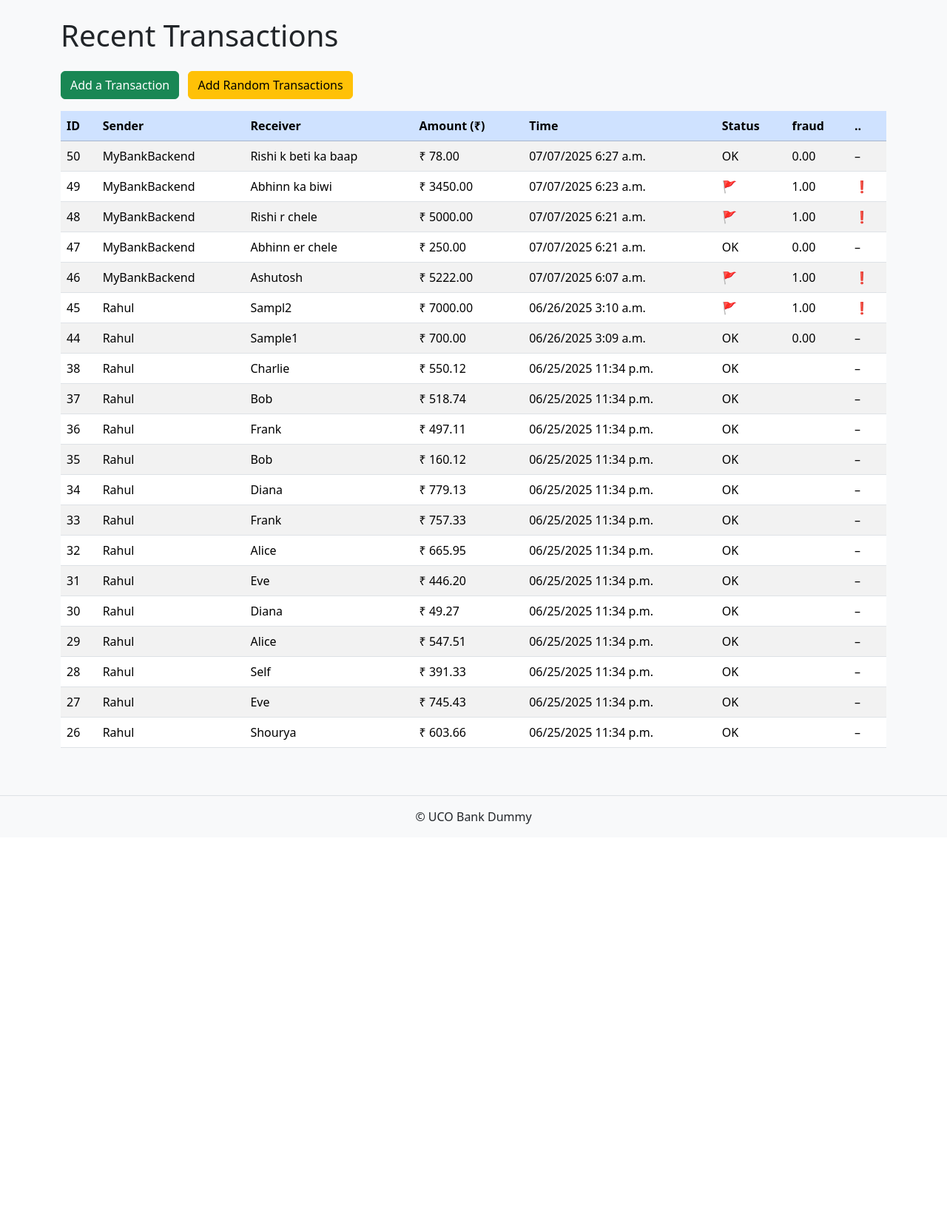
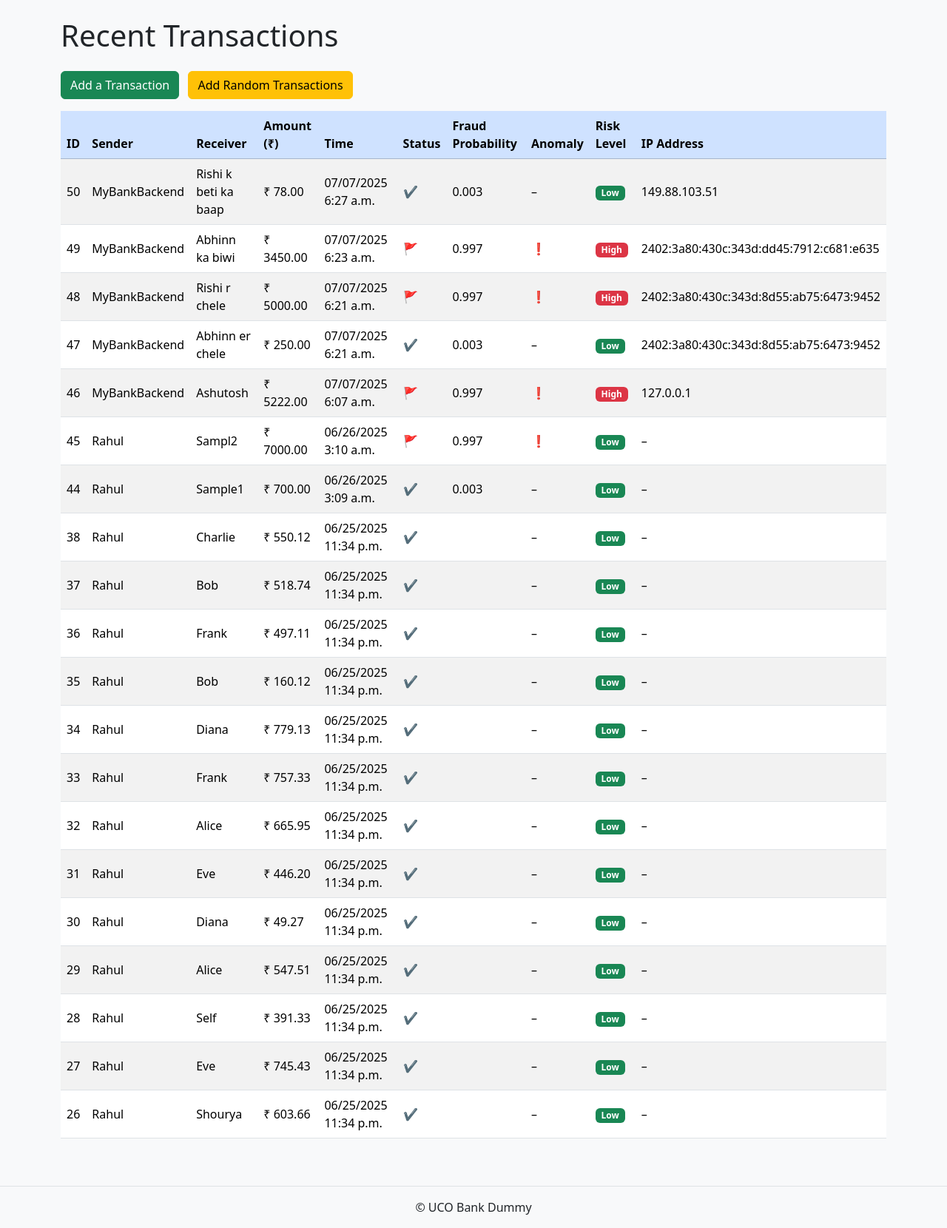
Before and after one commit to Onion-Bee/UCO, a Django app: page /transactions/ in a window 1280 px wide. Shown: the part 56-1716 px from the top of the page at 74% size. Before the commit the page ends 1170 px from the top, so only its background shows below. Run offline with Django 4.2, Linux system fonts and the light colour scheme; data comes from the database, SQL or seed files in the repository; both versions use the stored data as it was after the commit; parts of the project's set-up code (start-up, migrations or seed data) failed here and were passed over.

Commit message:
Added IP Address, risk factor(colour coded), included all as allowedhosts

```diff
--- a/bank/bank/settings.py
+++ b/bank/bank/settings.py
@@ -25,7 +25,7 @@ SECRET_KEY = 'django-insecure-2%c&40^e*k*w&^d)a81!))c&8p(m_146szibk5p==k+irkfe0r
 # SECURITY WARNING: don't run with debug turned on in production!
 DEBUG = True
 
-ALLOWED_HOSTS = []
+ALLOWED_HOSTS = ['*']
 
 
 # Application definition
@@ -122,3 +122,6 @@ STATIC_URL = 'static/'
 # https://docs.djangoproject.com/en/4.2/ref/settings/#default-auto-field
 
 DEFAULT_AUTO_FIELD = 'django.db.models.BigAutoField'
+CSRF_TRUSTED_ORIGINS = [
+    "https://*.ngrok-free.app",
+]
--- a/bank/transactions/forms.py
+++ b/bank/transactions/forms.py
@@ -1,9 +1,12 @@
+from django import forms
+
+# forms.py
 from django import forms
 
 class TransactionForm(forms.Form):
-    sender   = forms.CharField(max_length=100)
     receiver = forms.CharField(max_length=100)
     value    = forms.DecimalField(max_digits=10, decimal_places=2, min_value=0)
+
 
 class RandomTransactionsForm(forms.Form):
     count     = forms.IntegerField(min_value=1, label="Number of transactions (n)")
--- a/bank/transactions/models.py
+++ b/bank/transactions/models.py
@@ -1,25 +1,24 @@
 from django.db import models
 
-# class Transaction(models.Model):
-#     sender      = models.CharField(max_length=100)
-#     receiver    = models.CharField(max_length=100)
-#     value       = models.DecimalField(max_digits=10, decimal_places=2)
-#     created_at  = models.DateTimeField(auto_now_add=True)
-#
-#     def __str__(self):
-#         return f"#{self.id}: {self.sender} → {self.receiver} (${self.value})"
+class Transaction(models.Model):
+    SENDER_CHOICES = [
+      # optional if you ever want more than one constant
+      ('MyBankBackend', 'MyBankBackend'),
+    ]
 
-# transactions/models.py
-class Transaction(models.Model):
-    sender      = models.CharField(max_length=100)
+    sender      = models.CharField(max_length=100, choices=SENDER_CHOICES, default='MyBankBackend')
     receiver    = models.CharField(max_length=100)
     value       = models.DecimalField(max_digits=10, decimal_places=2)
     created_at  = models.DateTimeField(auto_now_add=True)
 
     # new fields
+    ip_address  = models.GenericIPAddressField(null=True, blank=True)
     is_fraud    = models.BooleanField(default=False)
     fraud_prob  = models.FloatField(null=True, blank=True)
     is_anomaly  = models.BooleanField(default=False)
+    risk_level  = models.CharField(max_length=6, choices=[
+        ('low','Low'), ('med','Medium'), ('high','High')
+    ], default='low')
 
     def __str__(self):
         return f"#{self.id}: {self.sender} → {self.receiver} (${self.value})"
--- a/bank/transactions/templates/transactions/landing.html
+++ b/bank/transactions/templates/transactions/landing.html
@@ -17,7 +17,16 @@
     <table class="table table-striped table-hover align-middle">
       <thead class="table-primary">
         <tr>
-          <th>ID</th><th>Sender</th><th>Receiver</th><th>Amount (₹)</th><th>Time</th><th>Status</th><th>fraud</th><th>..</th>
+          <th>ID</th>
+          <th>Sender</th>
+          <th>Receiver</th>
+          <th>Amount (₹)</th>
+          <th>Time</th>
+          <th>Status</th>
+          <th>Fraud Probability</th>
+          <th>Anomaly</th>
+          <th>Risk Level</th>
+          <th>IP Address</th>
         </tr>
       </thead>
       <tbody>
@@ -28,12 +37,22 @@
             <td>{{ tx.receiver }}</td>
             <td>₹ {{ tx.value }}</td>
             <td>{{ tx.created_at|date:"SHORT_DATETIME_FORMAT" }}</td>
-            <td>{{ tx.is_fraud|yesno:"🚩,OK" }}</td>
-            <td>{{ tx.fraud_prob|floatformat:2 }}</td>
+            <td>{{ tx.is_fraud|yesno:"🚩,✔️" }}</td>
+            <td>{{ tx.fraud_prob|floatformat:3 }}</td>
             <td>{{ tx.is_anomaly|yesno:"❗,–" }}</td>
+            <td>
+              {% if tx.risk_level == 'high' %}
+                <span class="badge bg-danger">High</span>
+              {% elif tx.risk_level == 'med' %}
+                <span class="badge bg-warning text-dark">Medium</span>
+              {% else %}
+                <span class="badge bg-success">Low</span>
+              {% endif %}
+            </td>
+            <td>{{ tx.ip_address|default:"–" }}</td>
           </tr>
         {% empty %}
-          <tr><td colspan="5" class="text-center">No transactions yet.</td></tr>
+          <tr><td colspan="10" class="text-center">No transactions yet.</td></tr>
         {% endfor %}
       </tbody>
     </table>
--- a/bank/transactions/views.py
+++ b/bank/transactions/views.py
@@ -11,53 +11,50 @@ def landing_view(request):
         'recent': recent,
     })
 
-# def add_transaction_view(request):
-#     form = TransactionForm(request.POST or None)
-#     if form.is_valid():
-#         Transaction.objects.create(
-#             sender=form.cleaned_data['sender'],
-#             receiver=form.cleaned_data['receiver'],
-#             value=form.cleaned_data['value']
-#         )
-#         return redirect('transactions:landing')
-#     return render(request, 'transactions/add_transaction.html', {
-#         'form': form,
-#     })
+from django.shortcuts import render, redirect
+from .models import Transaction
+from .forms import TransactionForm, RandomTransactionsForm
 from .fraud import check_fraud
 
-from django.shortcuts import render, redirect
-from .models import Transaction
-from .forms import TransactionForm
-from .fraud import check_fraud
 
 def add_transaction_view(request):
     if request.method == "POST":
         form = TransactionForm(request.POST)
         if form.is_valid():
-            # 1) extract & check fraud
             amount = float(form.cleaned_data['value'])
             is_fraud, prob, anomaly = check_fraud(amount)
 
-            # 2) save the transaction (and fraud flags if you added those fields)
+            # determine risk level
+            if prob >= 0.7:
+                risk = 'high'
+            elif prob >= 0.3:
+                risk = 'med'
+            else:
+                risk = 'low'
+
+            # get client IP
+            ip = request.META.get('HTTP_X_FORWARDED_FOR')
+            if ip:
+                ip = ip.split(',')[0].strip()
+            else:
+                ip = request.META.get('REMOTE_ADDR')
+
             Transaction.objects.create(
-                sender     = form.cleaned_data['sender'],
+                # sender is defaulted by the model
                 receiver   = form.cleaned_data['receiver'],
                 value      = amount,
-                # If you extended the model:
+                ip_address = ip,
                 is_fraud   = is_fraud,
-                fraud_prob = prob,
+                fraud_prob = round(prob, 3),     # round to 3 decimals
                 is_anomaly = anomaly,
+                risk_level = risk
             )
             return redirect('transactions:landing')
-        # fall through to re-render the form with errors
     else:
-        # GET — unbound blank form
         form = TransactionForm()
 
-    # **This return runs for both GET and invalid POST**
-    return render(request, 'transactions/add_transaction.html', {
-        'form': form,
-    })
+    return render(request, 'transactions/add_transaction.html', {'form': form})
+
 
 def add_random_view(request):
     form = RandomTransactionsForm(request.POST or None)
```
Also changed, not shown: bank/db.sqlite3, bank/transactions/migrations/0003_transaction_ip_address_transaction_risk_level_and_more.py (added).
